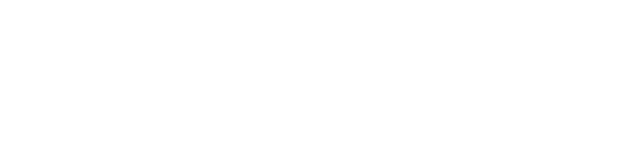
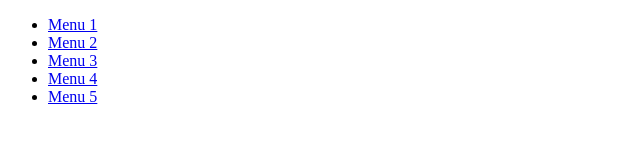
Before and after one commit to Myitschoolby/cw_09072025, a plain HTML site: page index.html in a window 1280 px wide. Shown: the whole page, without its empty margins (0-640 px from the left). Drawn offline with Linux system fonts and the light colour scheme.

Commit message:
create nav list

```diff
--- a/index.html
+++ b/index.html
@@ -7,9 +7,19 @@
 </head>
 <body>
 
-    <header></header>
+    <header>
+        <nav>
+            <ul>
+                <li><a href="#">Menu 1</a></li>
+                <li><a href="#">Menu 2</a></li>
+                <li><a href="#">Menu 3</a></li>
+                <li><a href="#">Menu 4</a></li>
+                <li><a href="#">Menu 5</a></li>
+            </ul>
+        </nav>
+    </header>
 
-    <nav></nav>
+
 
     <main></main>
 
```
